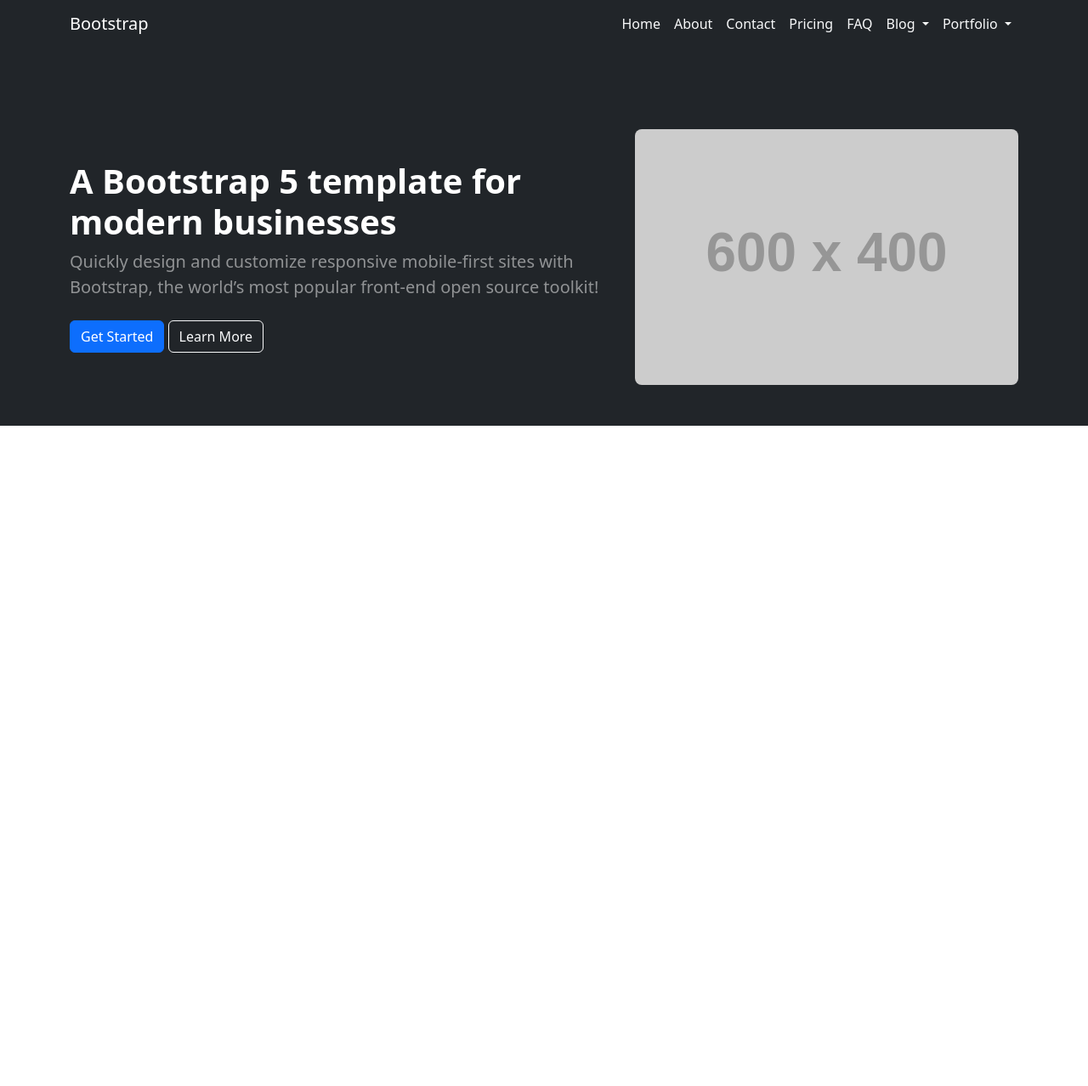
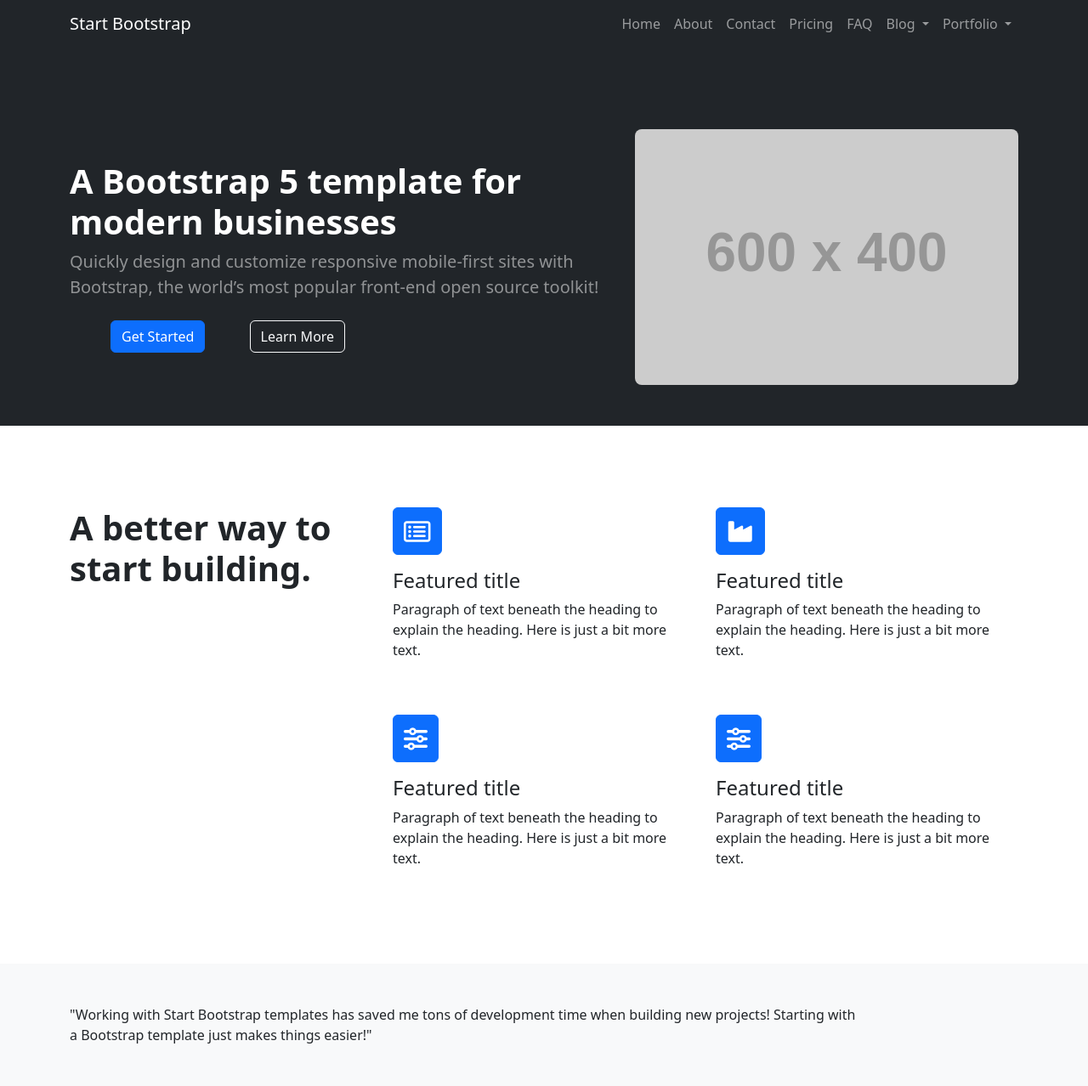
Before and after one commit to az-alam/Responsive-through-Bootstrap, a plain HTML site: page index.html in a window 1280 px wide. Shown: the whole page at 85% size. Before the commit the page ends 800 px from the top, so only its background shows below. Drawn offline with nearby package versions, Linux system fonts and the light colour scheme; placeholder pictures from the web are drawn by us.

Commit message:
Respoonsive

```diff
--- a/index.html
+++ b/index.html
@@ -6,15 +6,16 @@
     <meta http-equiv="X-UA-Compatible" content="IE=edge">
     <meta name="viewport" content="width=device-width, initial-scale=1.0">
     <title>Bootstrap Task</title>
+    <link rel="stylesheet" href="https://cdnjs.cloudflare.com/ajax/libs/font-awesome/6.4.0/css/all.min.css" integrity="sha512-iecdLmaskl7CVkqkXNQ/ZH/XLlvWZOJyj7Yy7tcenmpD1ypASozpmT/E0iPtmFIB46ZmdtAc9eNBvH0H/ZpiBw==" crossorigin="anonymous" referrerpolicy="no-referrer" />
     <link rel="stylesheet" href="	https://cdn.jsdelivr.net/npm/bootstrap@5.2.3/dist/css/bootstrap.min.css">
     <link rel="stylesheet" href="index.css">
 </head>
 
 <body>
     <div class="container-fluid bg-dark">
-        <nav class="navbar navbar-expand-lg navbar-light">
+        <nav class="navbar navbar-expand-lg navbar-dark bg-dark">
             <div class="container">
-                <a class="navbar-brand text-white" href="#">Bootstrap</a>
+                <a class="navbar-brand" href="#">Start Bootstrap</a>
                 <button class="navbar-toggler" type="button" data-bs-toggle="collapse"
                     data-bs-target="#navbarNavDropdown" aria-controls="navbarNavDropdown" aria-expanded="false"
                     aria-label="Toggle navigation">
@@ -23,22 +24,22 @@
                 <div class="collapse navbar-collapse" id="navbarNavDropdown">
                     <ul class="navbar-nav ms-auto mb-2 mb-lg-0">
                         <li class="nav-item">
-                            <a class="nav-link text-light" aria-current="page" href="#">Home</a>
+                            <a class="nav-link" aria-current="page" href="#">Home</a>
                         </li>
                         <li class="nav-item">
-                            <a class="nav-link text-light" href="#">About</a>
+                            <a class="nav-link" href="#">About</a>
                         </li>
                         <li class="nav-item">
-                            <a class="nav-link text-light" href="#">Contact</a>
+                            <a class="nav-link" href="#">Contact</a>
                         </li>
                         <li class="nav-item">
-                            <a class="nav-link text-light" href="#">Pricing</a>
+                            <a class="nav-link" href="#">Pricing</a>
                         </li>
                         <li class="nav-item">
-                            <a class="nav-link text-light" href="#">FAQ</a>
+                            <a class="nav-link" href="#">FAQ</a>
                         </li>
                         <li class="nav-item dropdown">
-                            <a class="nav-link dropdown-toggle text-light" href="#" id="navbarDropdownMenuLink"
+                            <a class="nav-link dropdown-toggle" href="#" id="navbarDropdownMenuLink"
                                 role="button" data-bs-toggle="dropdown" aria-expanded="false">
                                 Blog
                             </a>
@@ -49,7 +50,7 @@
                             </ul>
                         </li>
                         <li class="nav-item dropdown">
-                            <a class="nav-link dropdown-toggle text-light" href="#" id="navbarDropdownMenuLink"
+                            <a class="nav-link dropdown-toggle" href="#" id="navbarDropdownMenuLink"
                                 role="button" data-bs-toggle="dropdown" aria-expanded="false">
                                 Portfolio
                             </a>
@@ -71,7 +72,7 @@
                         <p class="lead text-white-50 fw-normal  mb-4">Quickly design and customize responsive
                             mobile-first sites with Bootstrap, the world’s most popular front-end open source toolkit!
                         </p>
-                        <button class="btn btn-primary">Get Started</button>
+                        <button class="btn btn-primary mx-5">Get Started</button>
                         <button class="btn btn-outline-light">Learn More</button>
                     </div>
                 </div>
@@ -84,6 +85,51 @@
 
             </div>
         </div>
+    </div>
+    <section class="py-5 my-5 px-5" id="features">
+        <div class="container">
+            <div class="row">
+                <div class="col-lg-4 col-md-12 col-sm-12">
+                    <h1 class="fw-bolder">A better way to start building.</h1>
+                </div>
+                <div class="col-lg-8 col-md-12 col-sm-12">
+                    <div class="row">
+                        <div class="col-lg-6 col-md-12 col-sm-12">
+                            <a href="#" class="btn btn-primary fs-3"><i class="fa-regular fa-rectangle-list"></i></a>
+                            <h4 class="mt-3">Featured title</h4>
+                            <p>Paragraph of text beneath the heading to explain the heading. Here is just a bit more text.
+                            </p>
+                        </div>
+                        <div class="col-lg-6 col-md-12 col-sm-12">
+                            <a href="#" class="btn btn-primary fs-3"><i class="fa-solid fa-industry"></i></a>
+                            <h4 class="mt-3">Featured title</h4>
+                            <p>Paragraph of text beneath the heading to explain the heading. Here is just a bit more text.
+                            </p>
+                        </div>
+                        <div class="col-lg-6 col-md-12 col-sm-12 mt-5">
+                            <a href="#" class="btn btn-primary fs-3"><i class="fa-solid fa-sliders"></i></a>
+                            <h4 class="mt-3">Featured title</h4>
+                            <p>Paragraph of text beneath the heading to explain the heading. Here is just a bit more text.
+                            </p>
+                        </div>
+                        <div class="col-lg-6 col-md-12 col-sm-12 mt-5">
+                            <a href="#" class="btn btn-primary fs-3"><i class="fa-solid fa-sliders"></i></a>
+                            <h4 class="mt-3">Featured title</h4>
+                            <p>Paragraph of text beneath the heading to explain the heading. Here is just a bit more text.
+                            </p>
+                        </div>
+                    </div>
+                </div>
+
+            </div>
+        </div>
+    </section>
+    <div class="py-5 px-5 bg-light justify-content-center">
+        <div class="container">
+        <div class="row">
+            <div class="col-lg-10  col-md-12 col-sm-12">"Working with Start Bootstrap templates has saved me tons of development time when building new projects! Starting with a Bootstrap template just makes things easier!"</div>
+        </div>
+    </div>
     </div>
 
 
```
